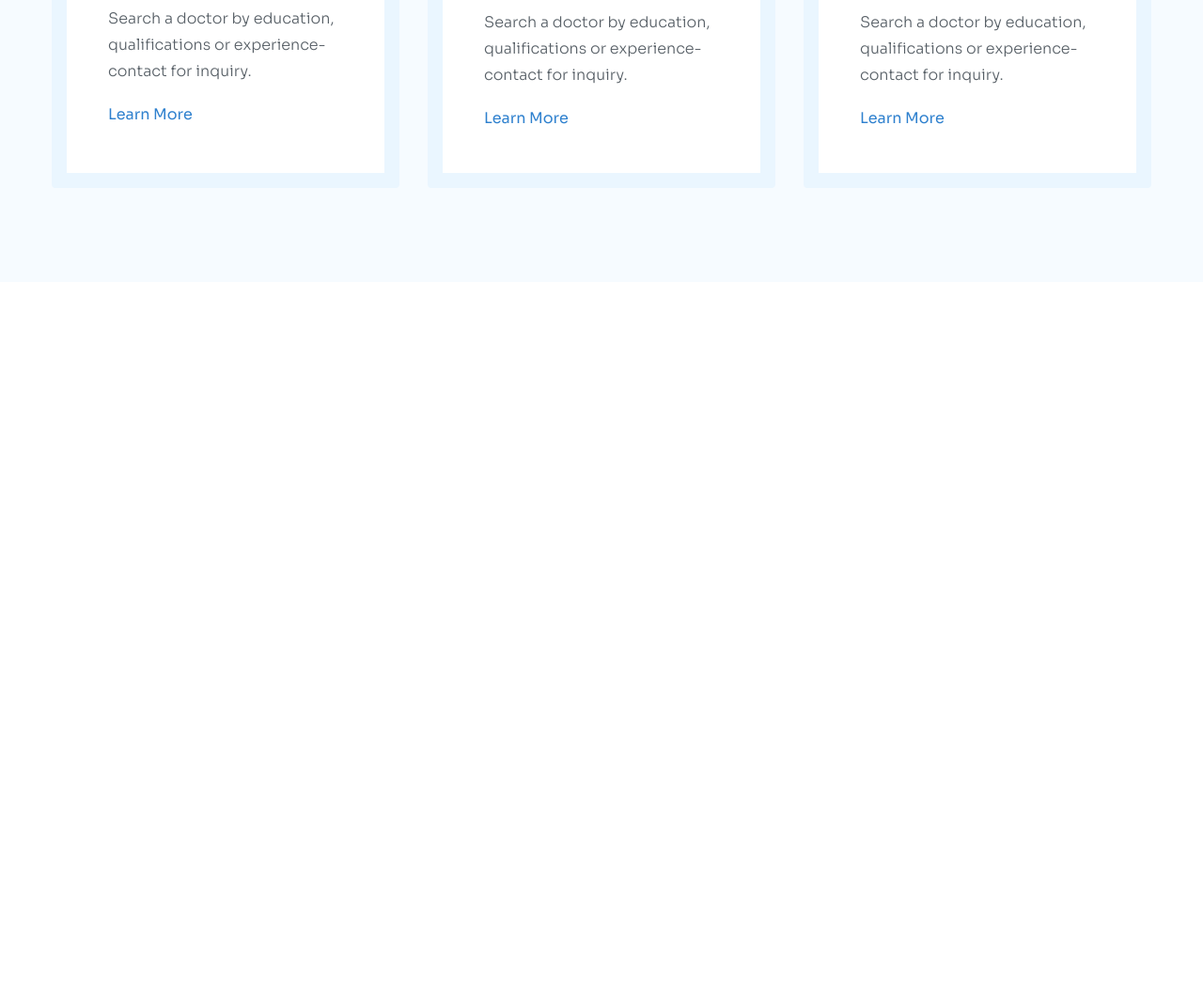
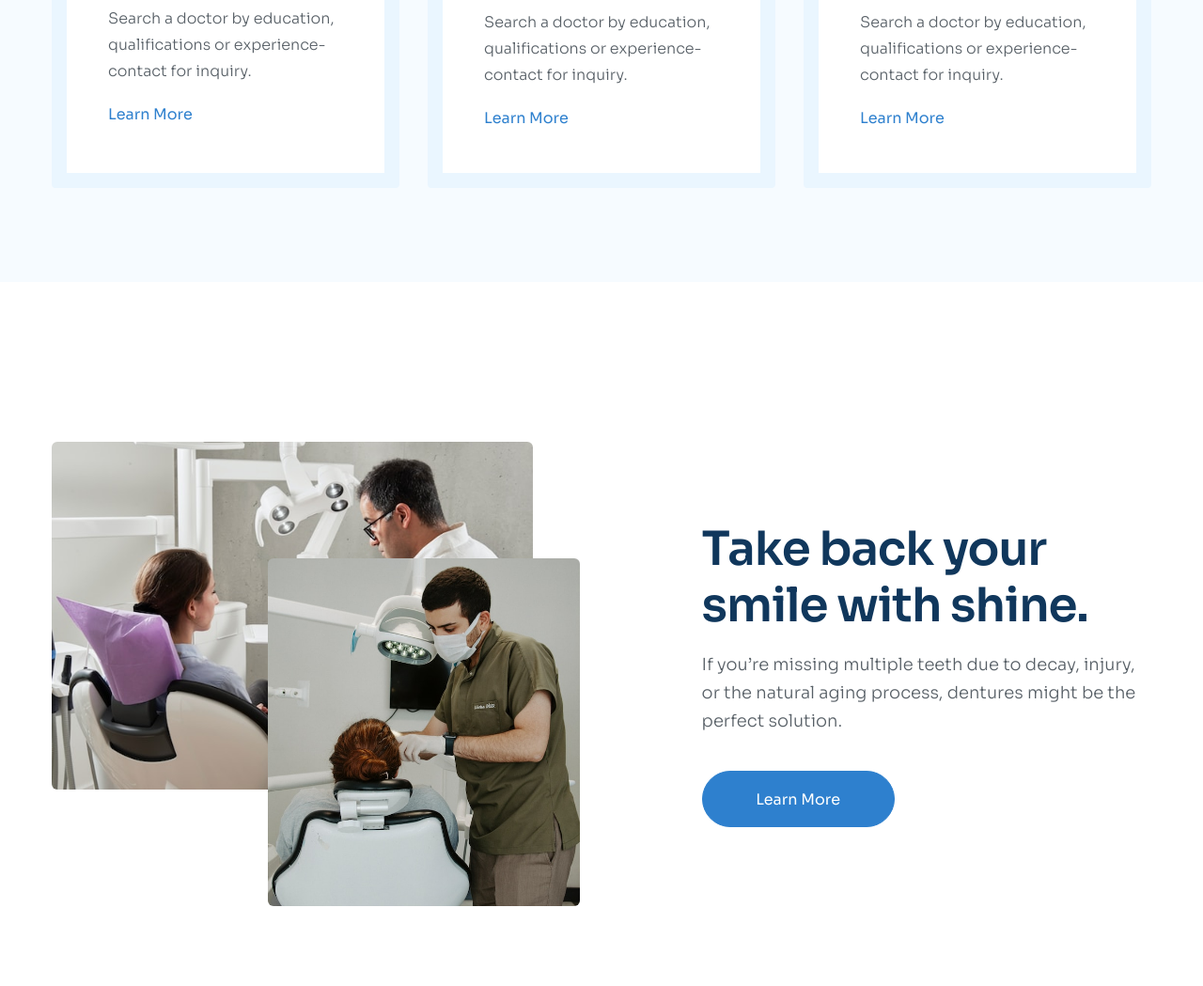
Before and after one commit to haimy125/htmlcss-project-03, a plain HTML site: page index.html in a window 1280 px wide. Shown: the part 2454-3503 px from the top of the page at 94% size. Before the commit the page ends 2754 px from the top, so only its background shows below. Drawn offline with Linux system fonts and the light colour scheme.

Commit message:
làm phần feature

```diff
--- a/assets/css/styles.css
+++ b/assets/css/styles.css
@@ -400,3 +400,43 @@ a {
     font-weight: 400;
     line-height: 1.75; /* 175% */
 }
+
+/* ================ Feature ================ */
+.feature {
+    margin-top: 85px;
+    padding: 85px 0;
+}
+
+.feature__inner {
+    display: flex;
+    align-items: center;
+    column-gap: 130px;
+}
+
+.feature__media {
+    width: 48%;
+}
+
+.feature__images {
+    position: relative;
+    padding: 0 58px 121px 0;
+}
+
+.feature__img {
+    width: 512px;
+    height: 370px;
+    border-radius: 6px;
+    object-fit: cover;
+}
+
+.feature__img:last-child {
+    position: absolute;
+    right: 0;
+    bottom: 0;
+    width: 332px;
+    height: 370px;
+}
+
+.feature__cta {
+    margin-top: 38px;
+}
--- a/index.html
+++ b/index.html
@@ -351,6 +351,39 @@
                     </div>
                 </div>
             </section>
+
+            <!-- Feature -->
+            <section class="feature">
+                <div class="container">
+                    <div class="feature__inner">
+                        <div class="feature__media">
+                            <figure class="feature__images">
+                                <img
+                                    src="./assets/img/hero-03.jpg"
+                                    alt=""
+                                    class="feature__img"
+                                />
+                                <img
+                                    src="./assets/img/hero-04.jpg"
+                                    alt=""
+                                    class="feature__img"
+                                />
+                            </figure>
+                        </div>
+                        <section class="feature__content">
+                            <h2 class="section-heading">
+                                Take back your smile with shine.
+                            </h2>
+                            <p class="section-desc">
+                                If you’re missing multiple teeth due to decay,
+                                injury, or the natural aging process, dentures
+                                might be the perfect solution.
+                            </p>
+                            <a href="#!" class="btn feature__cta">Learn More</a>
+                        </section>
+                    </div>
+                </div>
+            </section>
         </main>
     </body>
 </html>
```
Also changed, not shown: assets/img/hero-03.jpg (added), assets/img/hero-04.jpg (added).
